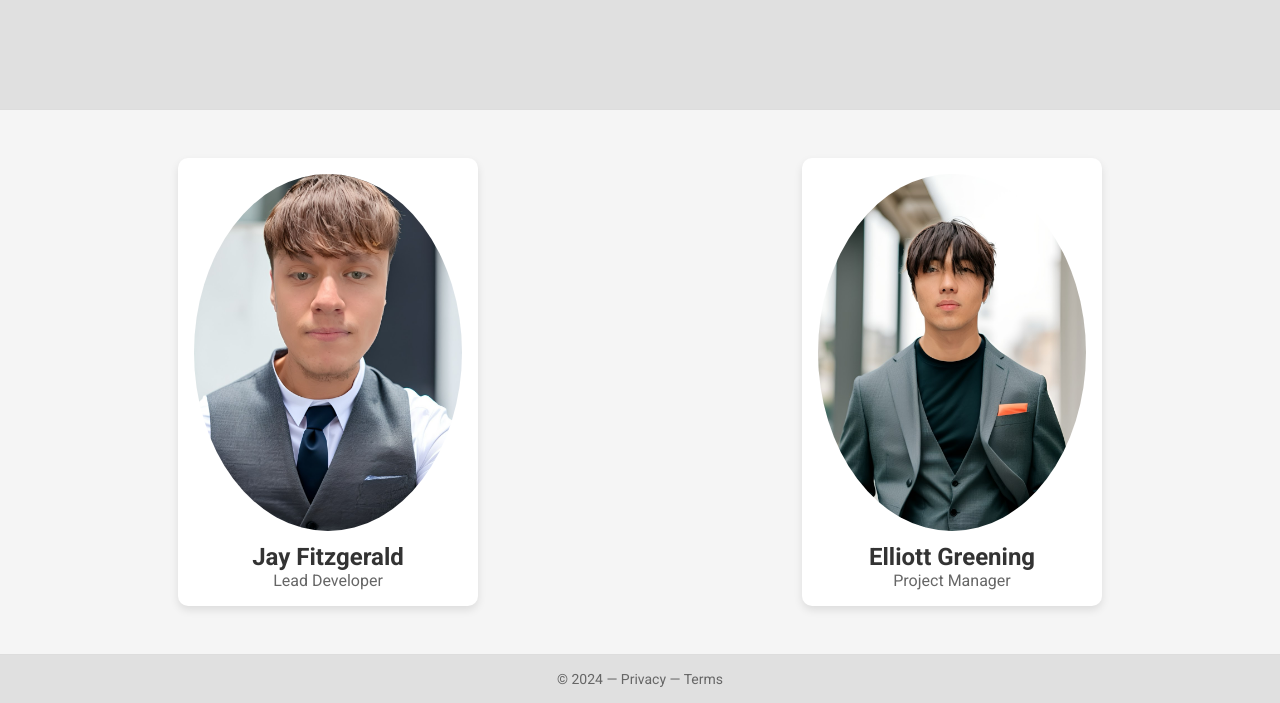
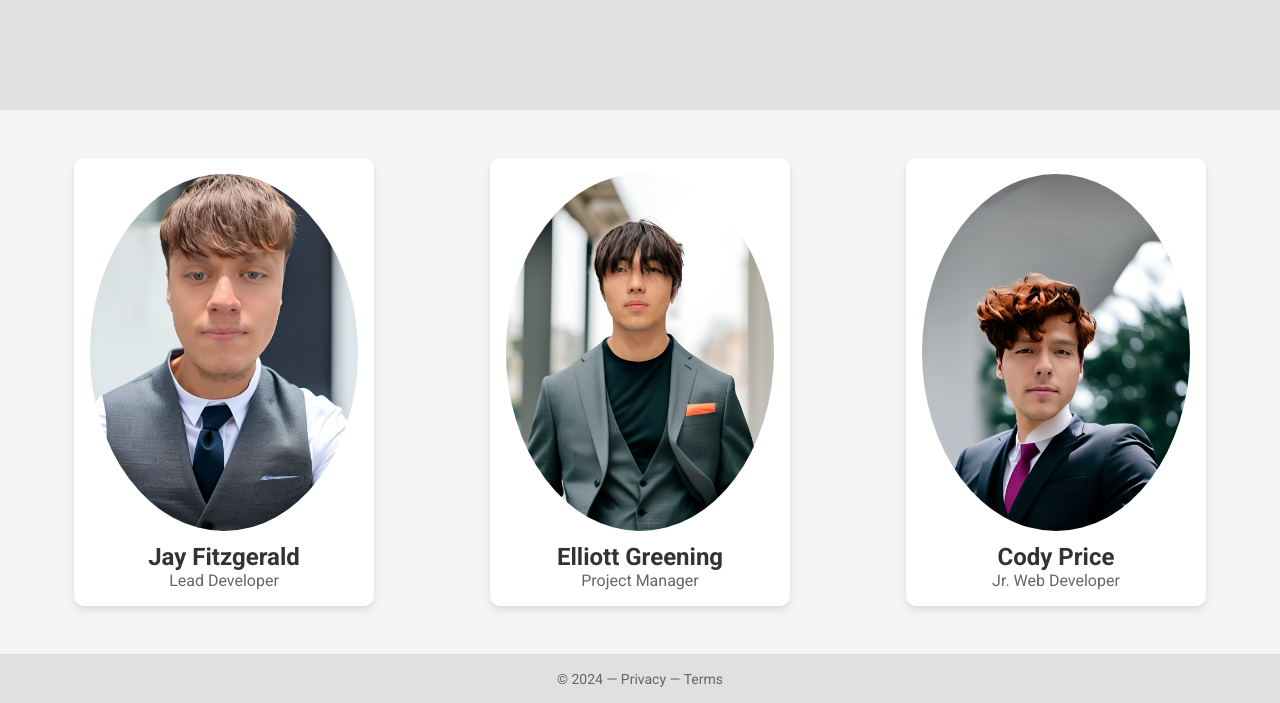
Before and after one commit to regulating/Unit-15-Website-Design, a plain HTML site: page team.html in a window 1280 px wide. Shown: the part 249-952 px from the top of the page. Drawn offline with Linux system fonts and the light colour scheme.

Commit message:
IMG Change
Added new team member (cody)

```diff
--- a/team.html
+++ b/team.html
@@ -38,6 +38,13 @@
                 <h2>Elliott Greening</h2>
                 <p>Project Manager</p>
             </div>
+            <div class="member">
+                <img src="img/cody.jpg" alt="Team Member 2">
+                <h2>Cody Price</h2>
+                <p>Jr. Web Developer </p>
+            </div>
+
+
             <!-- Add more team members as needed -->
         </section>
     </main>
```
Also changed, not shown: img/cody.jpg (added), img/moh.jpg (added).
